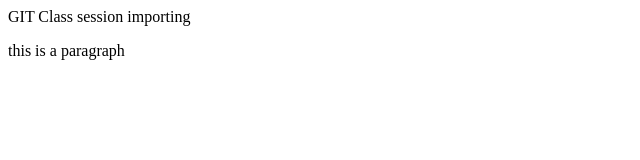
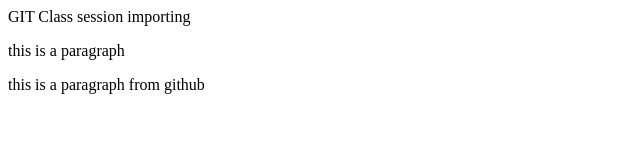
Before and after one commit to mahesh098/pjt, a plain HTML site: page index.html in a window 1280 px wide. Shown: the whole page, without its empty margins (0-640 px from the left). Drawn offline with Linux system fonts and the light colour scheme.

Commit message:
Update from github index.html

```diff
--- a/index.html
+++ b/index.html
@@ -8,5 +8,6 @@
 <body>
     <h>GIT Class session importing</h>
     <p>this is a paragraph</p>
+    <p> this is a paragraph from github</p>
 </body>
 </html>
```
